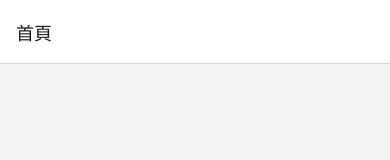
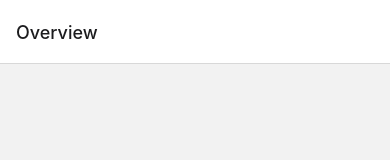
Before and after one commit to soon530/ExpoProject, a React Native app: screen / in a window 390 px wide. Shown: the top 160 px of the page. Built offline with nearby package versions, Linux system fonts and the light colour scheme.

Commit message:
多一個Details
1 initialRouteName可以設定初始頁是誰
2 Stack.Screen可以上下對調來設定初始頁
3 name要用來route的，不是用來顯示的
4 options={ {title: 'Overview'} } 才是用來設定標題的

```diff
--- a/App.js
+++ b/App.js
@@ -10,13 +10,22 @@
     );
 }
 
+function DetailsScreen() {
+    return (
+        <View style={{flex: 1, alignItems: 'center', justifyContent: 'center'}}>
+            <Text>Details Screen</Text>
+        </View>
+    );
+}
+
 const Stack = createNativeStackNavigator();
 
 export default function App() {
     return (
         <NavigationContainer>
-            <Stack.Navigator>
-                <Stack.Screen name="首頁" component={HomeScreen}/>
+            <Stack.Navigator initialRouteName="Home">
+                <Stack.Screen name="Home" component={HomeScreen} options={{title: 'Overview'}}/>
+                <Stack.Screen name="Details" component={DetailsScreen}/>
             </Stack.Navigator>
         </NavigationContainer>
     );
```
